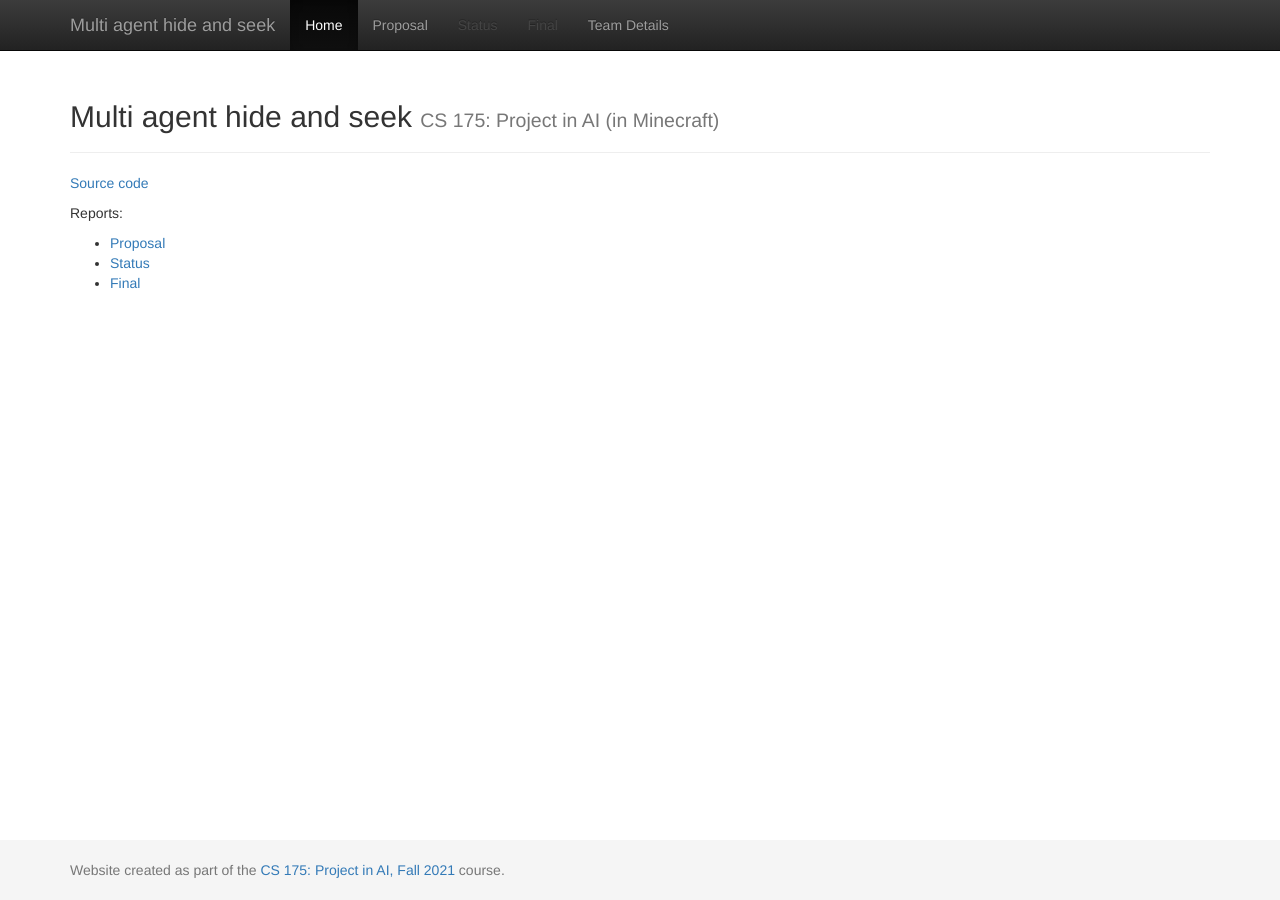
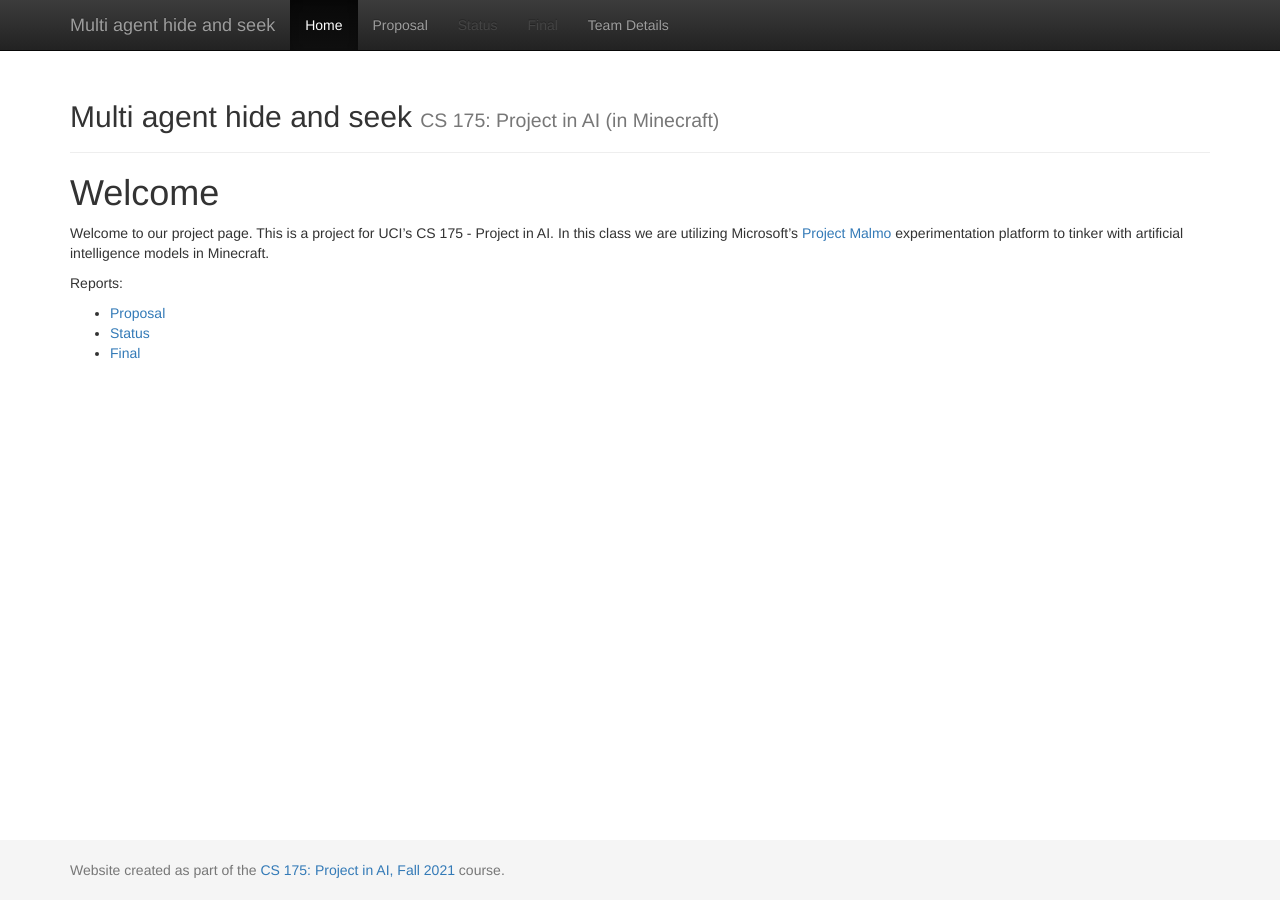
Before and after one commit to dennisvtang/Multi-agent-hide-and-seek, a Jekyll site: the page built from docs/index.md, in a window 1280 px wide. Built offline with Jekyll 4.4.1, drawn with Linux system fonts in a browser that asks for light colours.

Commit message:
Update home page explaining what the project is

```diff
--- a/docs/index.md
+++ b/docs/index.md
@@ -3,7 +3,8 @@ layout: default
 title:  Home
 ---
 
-[Source code](https://github.com/dennisvtang/Multi-agent-hide-and-seek)
+# Welcome
+Welcome to our project page. This is a project for UCI's CS 175 - Project in AI. In this class we are utilizing Microsoft's [Project Malmo](https://www.microsoft.com/en-us/research/project/project-malmo/) experimentation platform to tinker with artificial intelligence models in Minecraft.
 
 Reports:
 - [Proposal](proposal.html)
```
